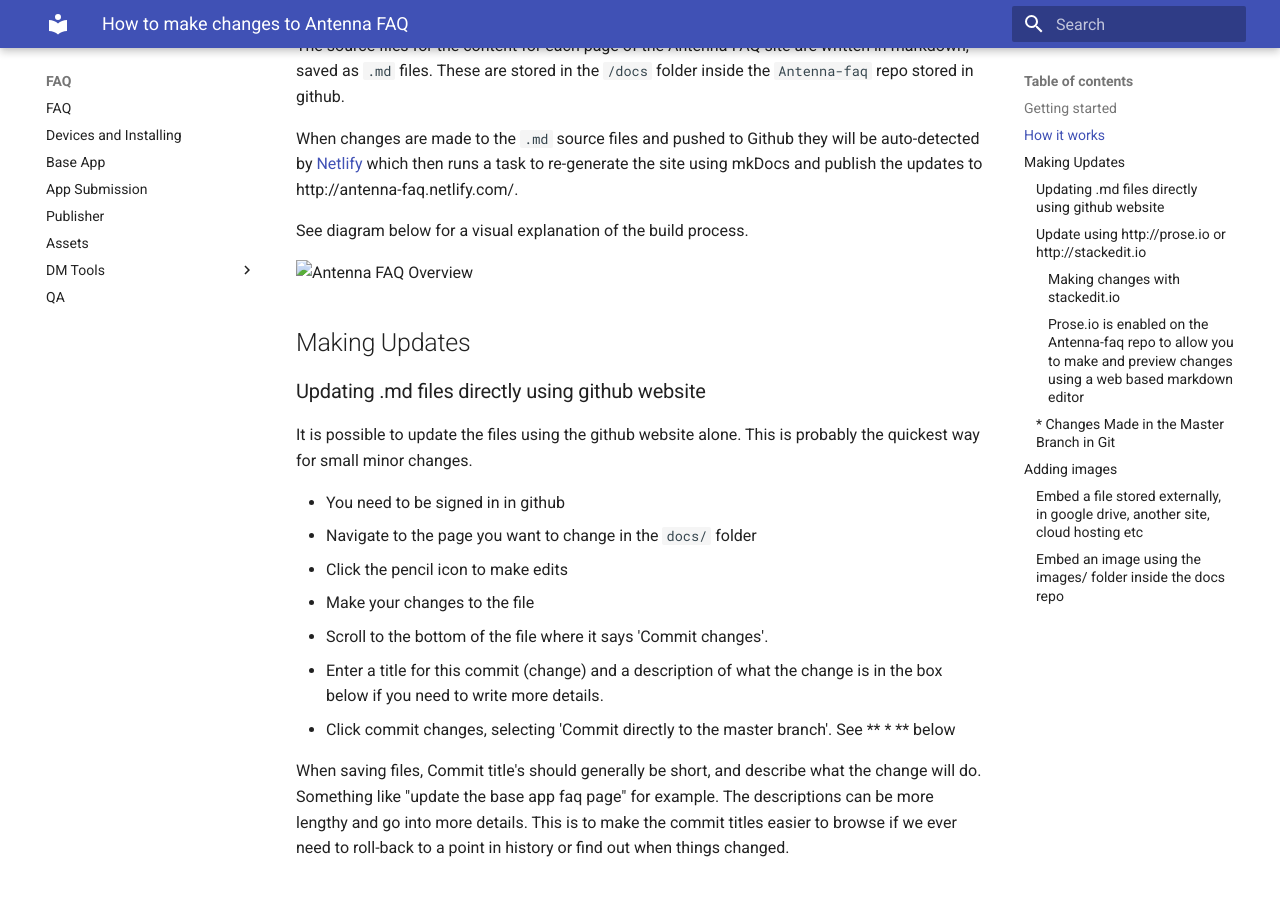
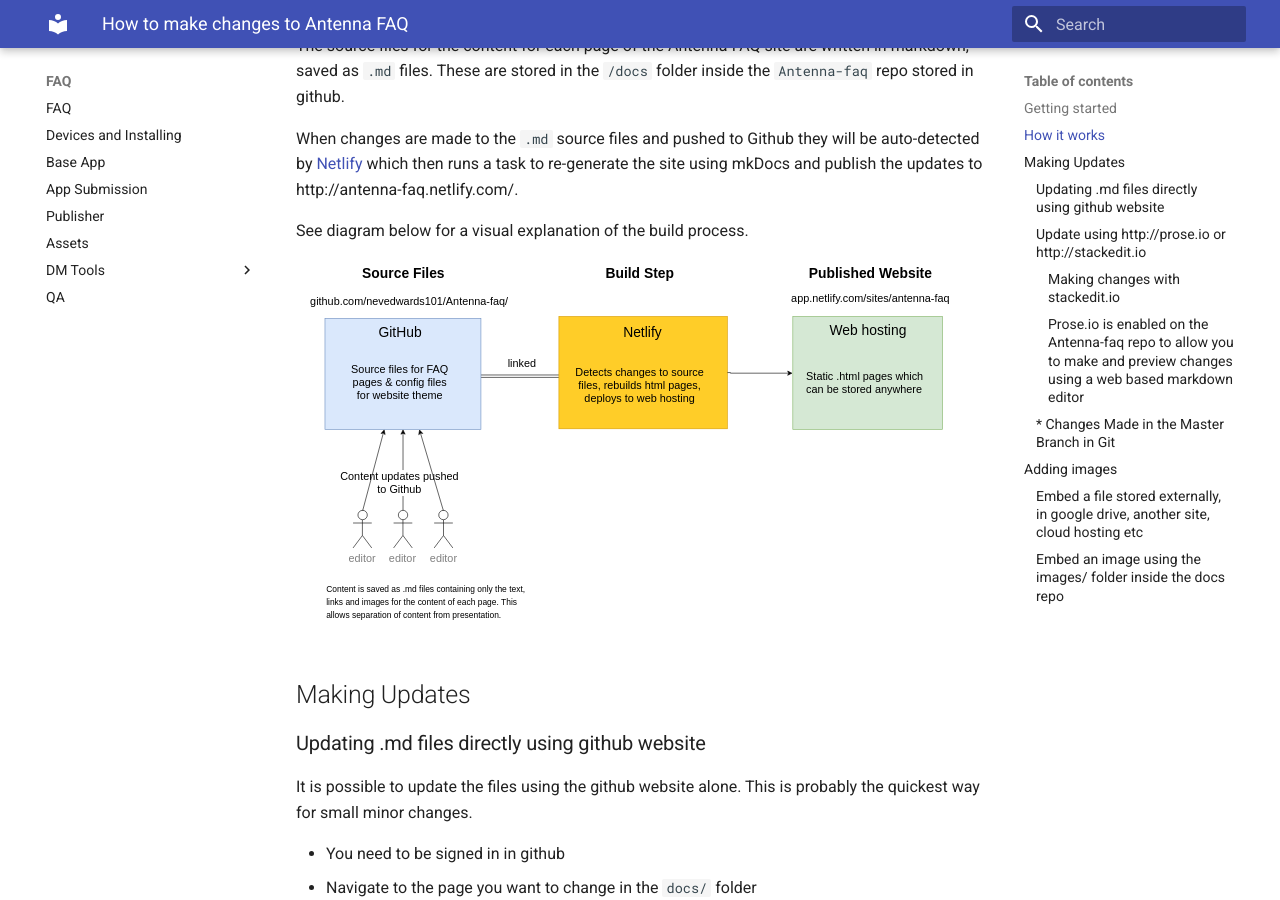
Before and after one commit to denovo/Antenna-faq, an MkDocs documentation site: the page built from docs/editing_how_to.md, in a window 1280 px wide and 900 px high, scrolled down 692 px. Built offline with MkDocs 1.6.1 and Material for MkDocs 9.7.7, drawn with Linux system fonts in a browser that asks for light colours; old or Windows-style settings are respelled for this version of MkDocs.

Commit message:
Update editing_how_to.md

```diff
--- a/docs/editing_how_to.md
+++ b/docs/editing_how_to.md
@@ -23,7 +23,7 @@
 
 See diagram below for a visual explanation of the build process.
 
-![Antenna FAQ Overview](docs/images/antenna-faq-overview.svg)
+![Antenna FAQ Overview](/images/antenna-faq-overview.svg)
 
 
 ## Making Updates
```
